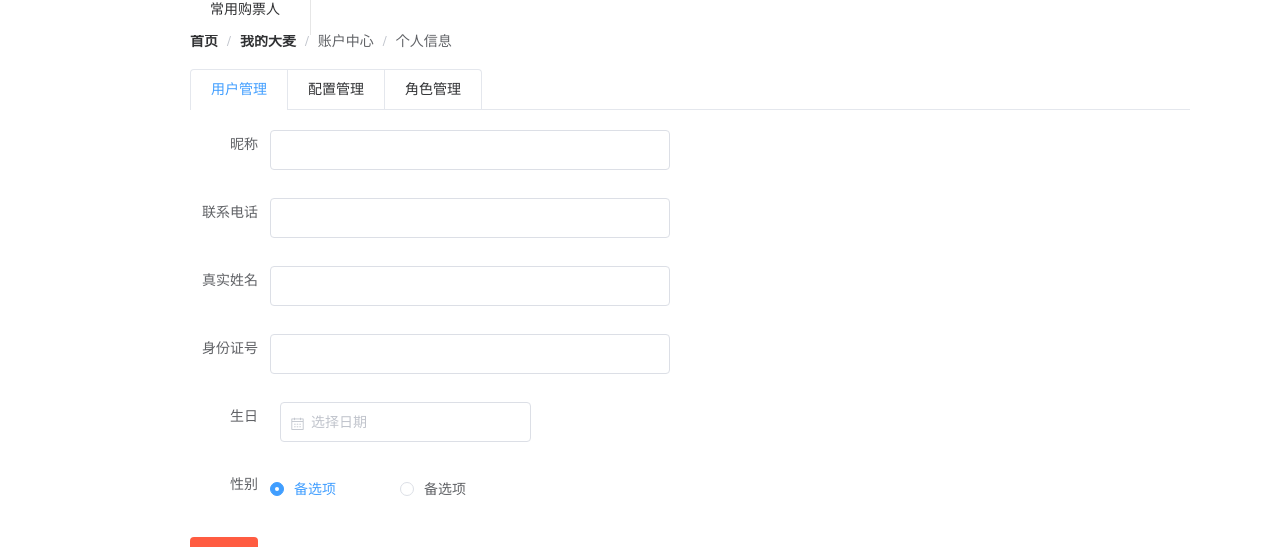
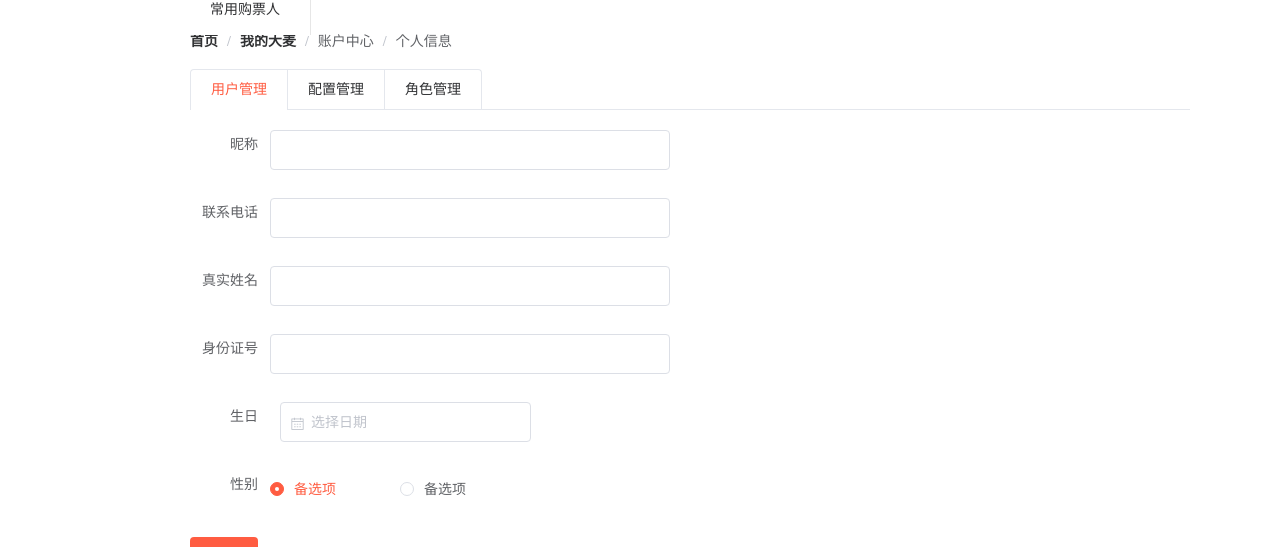
Before and after one commit to zhangjialin97/damaiwang, a Vue app: page /Dr in a window 1280 px wide. Shown: the part 386-933 px from the top of the page. Built offline with nearby package versions, Linux system fonts and the light colour scheme.

Commit message:
2021-4-8-zlz

```diff
--- a/src/assets/css/style.css
+++ b/src/assets/css/style.css
@@ -213,3 +213,25 @@
     background: red;
 }
 /* ------------------------------------------------------*/
+/* 张林照 */
+.Tabs .el-tabs--card>.el-tabs__header .el-tabs__item.is-active{
+    color: coral;
+    margin-top:0px !important ;
+    border-top: 1px solid;
+}
+.Tabs .el-tabs__item:hover{
+color: gray;
+}
+/* 个人信息页面Tab切换*/
+.Dr .el-tabs__item.is-active{
+color: #ff5c41;
+}
+.Dr .el-radio__input.is-checked .el-radio__inner{
+background: #ff5c41;
+}
+.Dr .el-radio__input.is-checked+.el-radio__label{
+    color: #ff5c41;
+}
+.Dr .el-radio__input.is-checked .el-radio__inner{
+    border-color: #ff5c41;
+}
```
